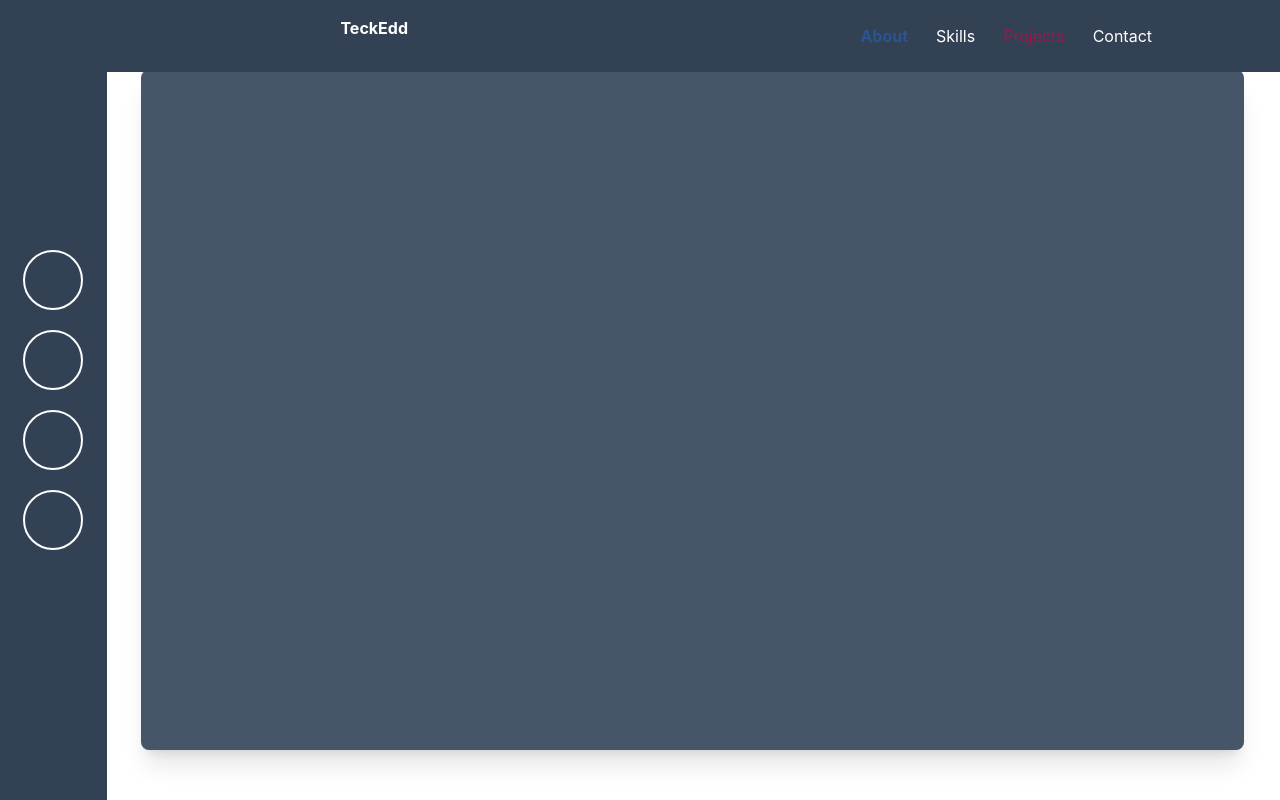
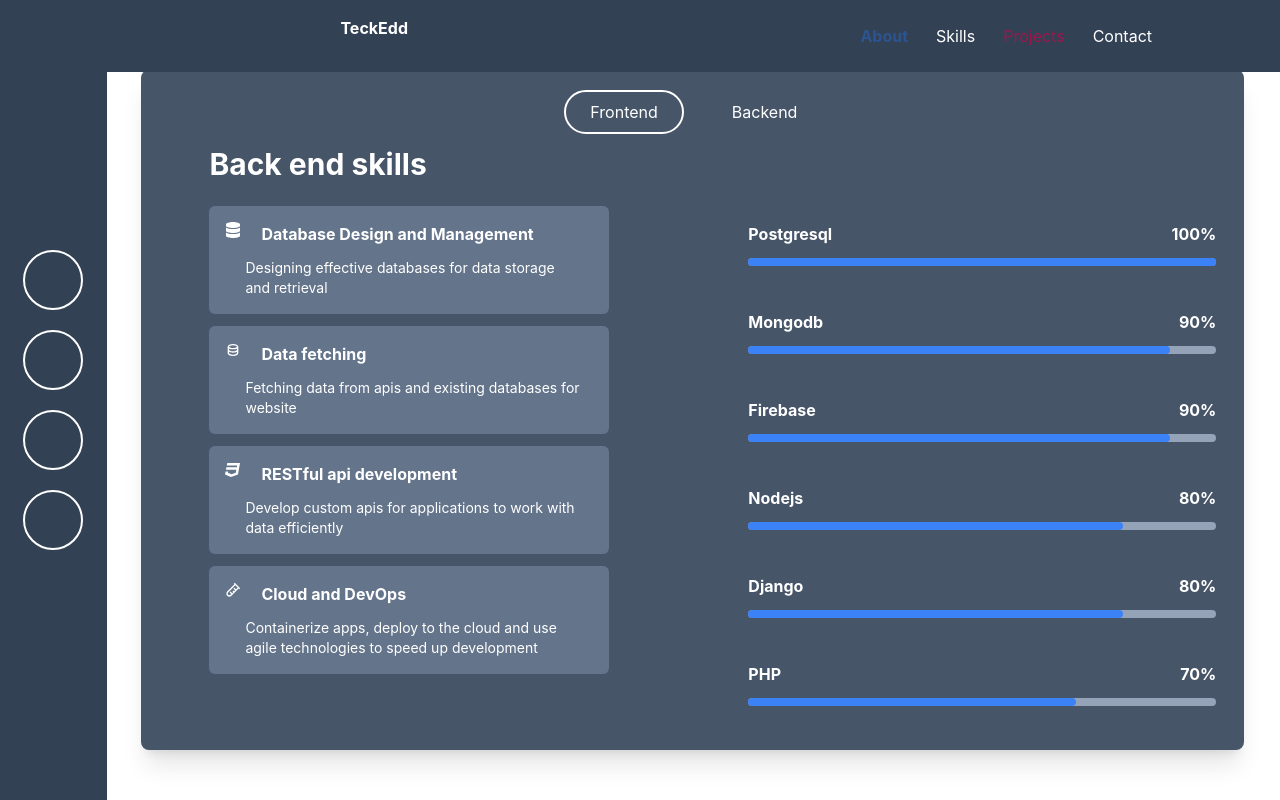
Before and after one commit to Edward-kwabena-Twumasi/portfolio-teckedd, a React (Create React App) app: page /skills/backend in a window 1280 px wide. Built offline with nearby package versions, Linux system fonts and the light colour scheme.

Commit message:
ui to showcase frontend and backend skills in a nice way

```diff
--- a/src/App.css
+++ b/src/App.css
@@ -33,6 +33,9 @@ height: 9%;
 }
 .content{
   margin-left: 8.3%;
+}
+.page{
+  transition: 1s ease-in-out;
 }
 .content-body{
   height: 85%;
--- a/src/App.js
+++ b/src/App.js
@@ -10,7 +10,8 @@ import {
   Routes,
   Route
 } from 'react-router-dom';
-import Frontend from './developer/front-end';
+import Frontend from './developer/frontend';
+import Backend from './developer/backend';
 
 
 function App() {
@@ -87,6 +88,7 @@ function App() {
                     {/* <Route exact path="/about" element={<About/>}></Route> */}
                     <Route path="/skills" element={<Skills ref={skillsRef}/>}>
                      <Route exact path="frontend"  element={<Frontend  />}></Route>
+                     <Route exact path="backend"  element={<Backend  />}></Route>
                      <Route index element={<Frontend />} />
 
                     </Route>
--- a/src/data.js
+++ b/src/data.js
@@ -2,6 +2,9 @@
 import {FaPen} from "react-icons/fa"
 import {FaCode} from "react-icons/fa"
 import {FaCss3} from "react-icons/fa"
+import {BiTestTube} from "react-icons/bi"
+import {FaDatabase} from "react-icons/fa"
+import {BiData} from "react-icons/bi"
 
 
 
@@ -25,5 +28,150 @@ export const skills=[
             "description":"Make websites look great by adding styles and animations with css,intersection observer api and tailwindcss"
 
           },
+          {
+            "icon":<BiTestTube/>,
+            "title":"UI testing",
+            "description":"Testing my website interfaces to ensure its usability and interactivity working as expected"
+
+          },
 
 ];
+export const beskills=[
+
+   {
+    "icon":<FaDatabase/>,
+    "title":"Database Design and Management",
+    "description":"Designing effective databases for data storage and retrieval"
+
+     },
+     {
+       "icon":<BiData/>,
+       "title":"Data fetching",
+       "description":"Fetching data from apis and existing databases for website"
+
+     },
+     {
+       "icon":<FaCss3/>,
+       "title":"RESTful api development",
+       "description":"Develop custom apis for applications to work with data efficiently"
+
+     },
+     {
+       "icon":<BiTestTube/>,
+       "title":"Cloud and DevOps",
+       "description":"Containerize apps, deploy to the cloud and use agile technologies to speed up development"
+
+     },
+
+];
+
+export const skilllevels=[
+
+  {
+
+    "title":"HTML",
+    "level":"100%"
+
+     },
+     {
+
+       "title":"CSS",
+       "level":"90%"
+
+     },
+     {
+
+       "title":"JAVASCRIPT",
+       "level":"90%"
+
+     },
+     {
+
+       "title":"TYPESCRIPT",
+       "level":"80%"
+
+     },
+     {
+
+      "title":"REACT",
+      "level":"80%"
+
+    },
+    {
+
+      "title":"VUE",
+      "level":"40%"
+
+    },
+    {
+
+      "title":"JEST",
+      "level":"80%"
+
+    },
+
+];
+export const beskilllevels=[
+
+  {
+
+    "title":"Postgresql",
+    "level":"100%"
+
+     },
+     {
+
+       "title":"Mongodb",
+       "level":"90%"
+
+     },
+     {
+
+       "title":"Firebase",
+       "level":"90%"
+
+     },
+     {
+
+       "title":"Nodejs",
+       "level":"80%"
+
+     },
+     {
+
+      "title":"Django",
+      "level":"80%"
+
+    },
+    {
+
+      "title":"PHP",
+      "level":"70%"
+
+    },
+    {
+
+      "title":"RESTFUL APIS",
+      "level":"80%"
+
+    },
+    {
+
+      "title":"DOCKER",
+      "level":"70%"
+
+    },
+    {
+
+      "title":"KUBERNETES",
+      "level":"70%"
+
+    },
+    {
+
+      "title":"AWS",
+      "level":"80%"
+
+    },
+
+];
--- a/src/developer/about.jsx
+++ b/src/developer/about.jsx
@@ -55,7 +55,7 @@ const About=forwardRef((props,ref)=>{
             {/* <h1 className="font-extrabold lg:text-3xl text-lg self-start text-white mb-2  ml-[80px]
             animate__animated animate__bounceInRight animate__faster">Hello, Welcome <span className="text-red-600">.</span></h1> */}
 
-            <div className=" lg:flex md:flex w-full justify-start gap-7 ml-7 ">
+            <div className="page lg:flex md:flex w-full justify-start gap-7 ml-7 ">
 
                 <div className="photo lg:w-[300px] lg:h-[300px] self-center rounded-full  bg-no-repeat border-4
                 bg-start bg-cover mr-7  border-solid border-pink-600 p-3"
--- /dev/null
+++ b/src/developer/backend.jsx
@@ -0,0 +1,39 @@
+
+import SkillCard from "./components/skillcard"
+import {beskills} from "../data.js"
+import {beskilllevels} from "../data.js"
+import SkillLevel from "./components/skilllevel"
+
+
+
+const Backend=()=>{
+    return (
+        <div className="flex flex-col pl-14 h-full">
+            <h1 className="title text-3xl text-white font-bold m-3">Back end skills</h1>
+            <div className="flex justify-between">
+                <div>
+                {
+                beskills.map((skill,idx)=>{
+                    return  <SkillCard icon={skill.icon} title={skill.title} body={skill.description} >
+                    </SkillCard>
+                })
+                }
+                </div>
+                <div>
+                {
+                beskilllevels.map((beskilllevel,idx)=>{
+                    return  <SkillLevel  title={beskilllevel.title} level={beskilllevel.level} >
+                    </SkillLevel>
+                })
+                }
+                </div>
+
+            </div>
+
+
+
+        </div>
+    )
+}
+
+export default Backend
--- a/src/developer/components/skillcard.jsx
+++ b/src/developer/components/skillcard.jsx
@@ -1,8 +1,8 @@
 
 
-const SkillCard=({icon,title,body,key})=>{
+const SkillCard=({icon,title,body})=>{
     return (
-        <div className="tile w-[400px] h-auto flex flex-col text-white m-3 bg-slate-500 p-4 rounded-md" key={key}>
+        <div className="tile w-[400px] h-auto flex flex-col text-white m-3 bg-slate-500 p-4 rounded-md" >
             <div className="flex gap-5 h-6 w-full">
                 <div className="leading">
                 {icon}
--- /dev/null
+++ b/src/developer/components/skilllevel.jsx
@@ -0,0 +1,25 @@
+
+const SkillLevel=({title,level})=>{
+    const val=level;
+    return (
+        <div className="tile w-[500px] h-auto flex flex-col text-white m-3 p-4 rounded-md" >
+            <div className="flex justify-between gap-5 h-6 w-full">
+                <div className="title font-bold">
+                {title}
+                </div>
+                <div className="title font-bold">
+                {level}
+                </div>
+            </div>
+             <div className=" mt-3 h-2 rounded-full bg-slate-400 text-sm w-full">
+                 <div className=" h-full bg-blue-500 rounded-full" style={{width:val}}>
+
+                 </div>
+            </div>
+
+
+        </div>
+    )
+}
+
+export default SkillLevel
--- a/src/developer/contact.jsx
+++ b/src/developer/contact.jsx
@@ -2,7 +2,7 @@ import { AiFillGoogleCircle,AiFillLinkedin,AiOutlineGithub,AiFillPhone,AiOutline
 
 const Contact=()=>{
     return (
-        <div className="contact flex flex-col   h-[250px] relative">
+        <div className="contactpage flex flex-col   h-[250px] relative">
 
              <h1 className="text-4xl font-extrabold text-black self-center m-2">Contact & Socials</h1>
 
--- a/src/developer/front-end.jsx
+++ /dev/null
@@ -1,23 +0,0 @@
-import SkillCard from "./components/skillcard"
-import {FaEdit} from "react-icons/fa"
-import {skills} from "../data.js"
-
-
-const Frontend=()=>{
-    return (
-        <div className="flex flex-col pl-14">
-            <h1 className="title text-3xl text-white font-bold m-3">Front end skills</h1>
-            {
-           skills.map((skill,idx)=>{
-                return  <SkillCard icon={skill.icon} title={skill.title} body={skill.description} key={idx}>
-                </SkillCard>
-              })
-            }
-
-
-
-        </div>
-    )
-}
-
-export default Frontend
--- /dev/null
+++ b/src/developer/frontend.jsx
@@ -0,0 +1,38 @@
+import SkillCard from "./components/skillcard"
+import {skills} from "../data.js"
+import {skilllevels} from "../data.js"
+import SkillLevel from "./components/skilllevel"
+
+
+
+const Frontend=()=>{
+    return (
+        <div className="flex flex-col pl-14 h-full">
+            <h1 className="title text-3xl text-white font-bold m-3">Front end skills</h1>
+            <div className="flex justify-between">
+                <div>
+                {
+                skills.map((skill,idx)=>{
+                    return  <SkillCard icon={skill.icon} title={skill.title} body={skill.description} >
+                    </SkillCard>
+                })
+                }
+                </div>
+                <div>
+                {
+                skilllevels.map((skilllevel,idx)=>{
+                    return  <SkillLevel  title={skilllevel.title} level={skilllevel.level} >
+                    </SkillLevel>
+                })
+                }
+                </div>
+
+            </div>
+
+
+
+        </div>
+    )
+}
+
+export default Frontend
--- a/src/developer/projects.jsx
+++ b/src/developer/projects.jsx
@@ -68,7 +68,7 @@ const Projects=()=>{
       },[]);
 
       return (
-        <div ref={myRef} className="projects  w-screen" >
+        <div ref={myRef} className="projects page w-screen" >
 
          <div className=' flex flex-col justify-start pt-20 gap-8 p-3 '>
          <h1 className='self-center lg:text-3xl text-2xl font-bold m-2 project-section-title'>Machine Learning Projects</h1>
--- a/src/developer/skills.jsx
+++ b/src/developer/skills.jsx
@@ -1,20 +1,26 @@
 
 
-import { forwardRef, useEffect, useRef } from 'react';
-import { Link, Route, Router, Routes , Outlet} from 'react-router-dom';
-import Frontend from './front-end';
+import { forwardRef,  useState } from 'react';
+import { Link, Outlet} from 'react-router-dom';
 const Skills=forwardRef((props,ref)=>{
-
+const [index,setIndex]=useState(0)
+let styles=["border-2",""]
+const handleClick=(newIndex)=>{
+  setIndex(newIndex)
+}
 
     return (
-       <div className="flex flex-col h-full skills" ref={ref}>
+       <div className="skills page flex flex-col h-full skills" ref={ref}>
 
                 <div className="flex gap-6 mt-5 justify-center">
-                    <button className='text-white rounded-full p-2 px-6 border-white border-2'><Link to='frontend'>Frontend</Link> </button>
-                    <button className='text-white rounded-full p-2 px-6 border-white border-1'><Link to='backend'>Backend</Link> </button>
+                    <button className= {`text-white rounded-full p-2 px-6 border-white  ${styles[index]}` } onClick={()=>handleClick(0)}><Link to='frontend'>Frontend</Link> </button>
+                    <button className={`text-white rounded-full p-2 px-6 border-white ${styles[1-index]}` } onClick={()=>handleClick(1)}><Link to='backend'>Backend</Link> </button>
 
                 </div>
-               <Outlet/>
+                <div className="overflow-scroll">
+                <Outlet/>
+                </div>
+
 
        </div>
 
```
